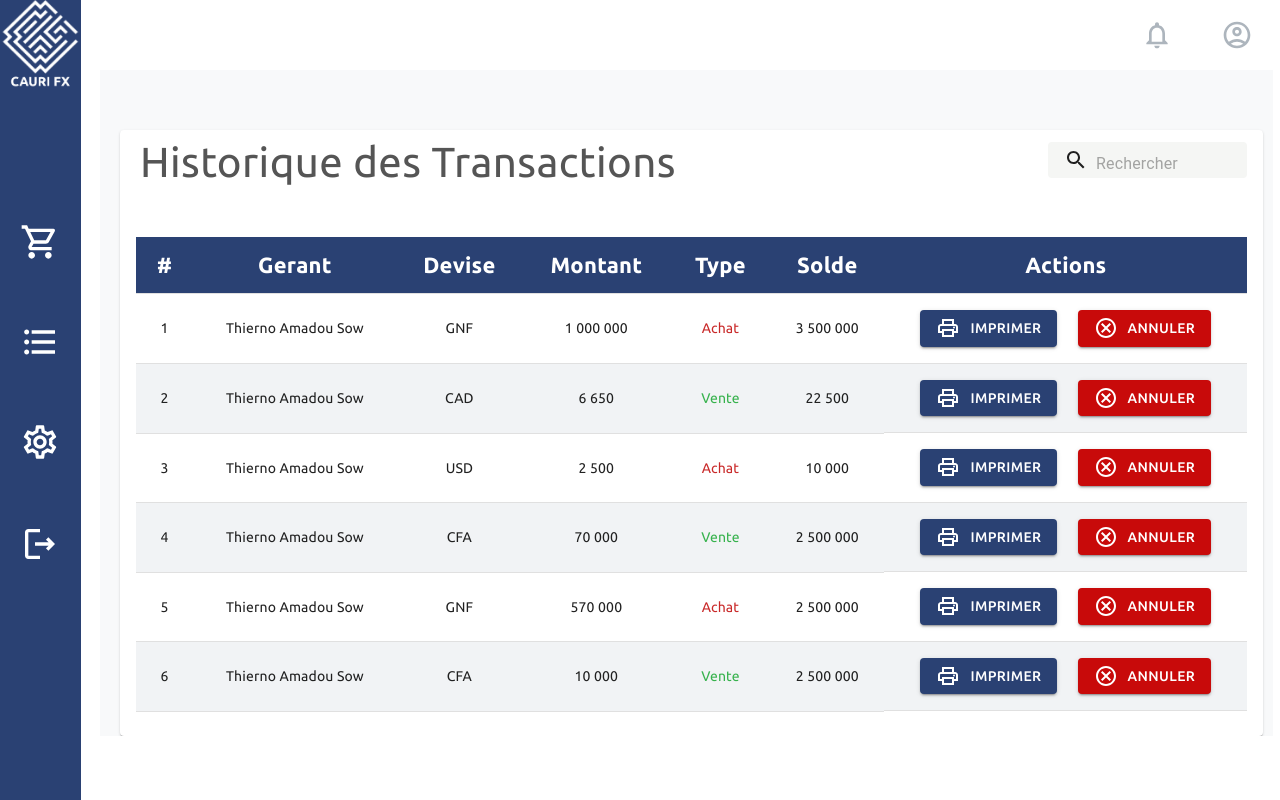
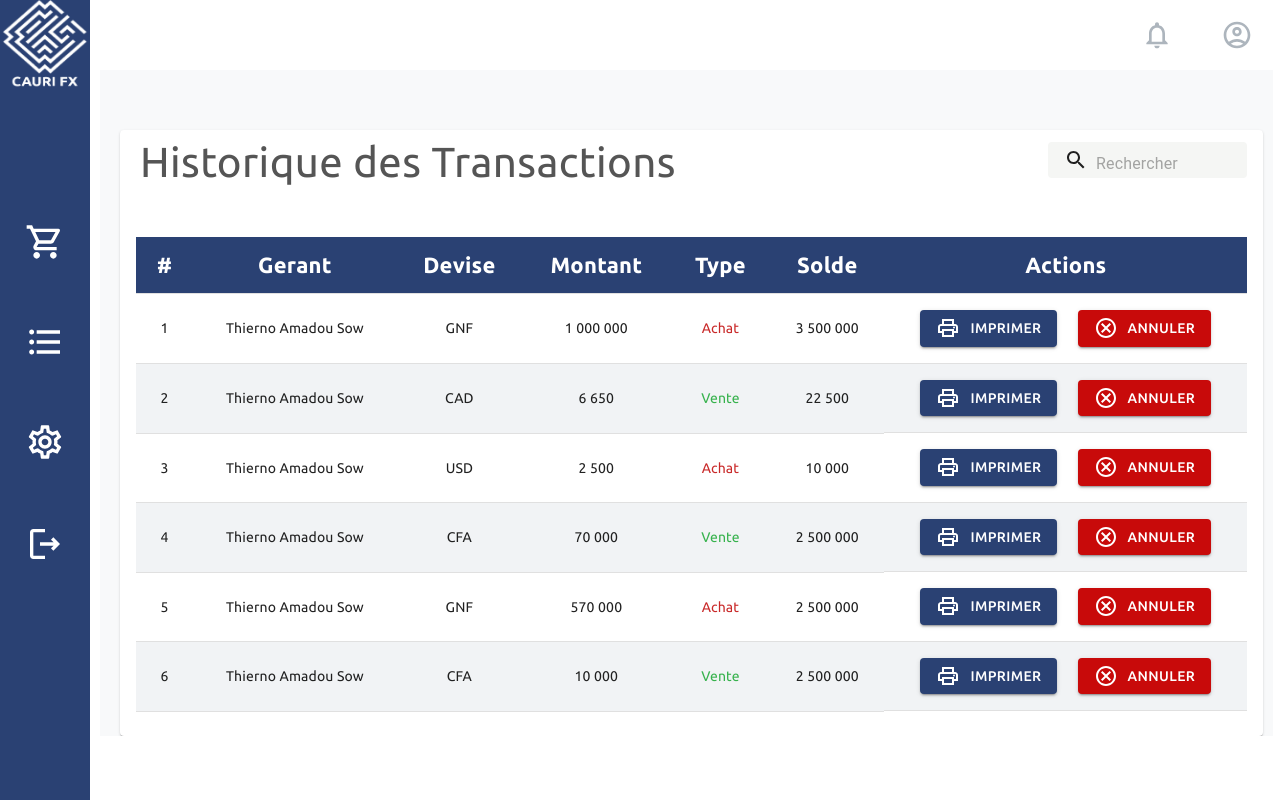
Before and after one commit to Thiernoamadousow219/reactjs-lab, a React (Create React App) app in the folder build-admin-tpl-with-mui/: page /admin/historique in a window 1280 px wide. Built offline with nearby package versions, Linux system fonts and the light colour scheme.

Commit message:
Set logo size to explicite value

```diff
--- a/build-admin-tpl-with-mui/src/app/views/AdminTemplate.jsx
+++ b/build-admin-tpl-with-mui/src/app/views/AdminTemplate.jsx
@@ -97,7 +97,7 @@ const AdminTemplate = WrappedComponent =>{
                 bgcolor='white'>
               <Grid item xs={1} sx={SideBarStyles}>
                  <Link to='/admin'>
-                  <img src={logo} alt='logo' height={90} style={{paddingBottom: '100px'}} />
+                  <img src={logo} alt='logo' height="90px" width="90px" style={{paddingBottom: '100px'}} />
                  </Link>
                  <MenuItem sx={MenuItemStyles}>
                     <Link to='/admin'>
```
